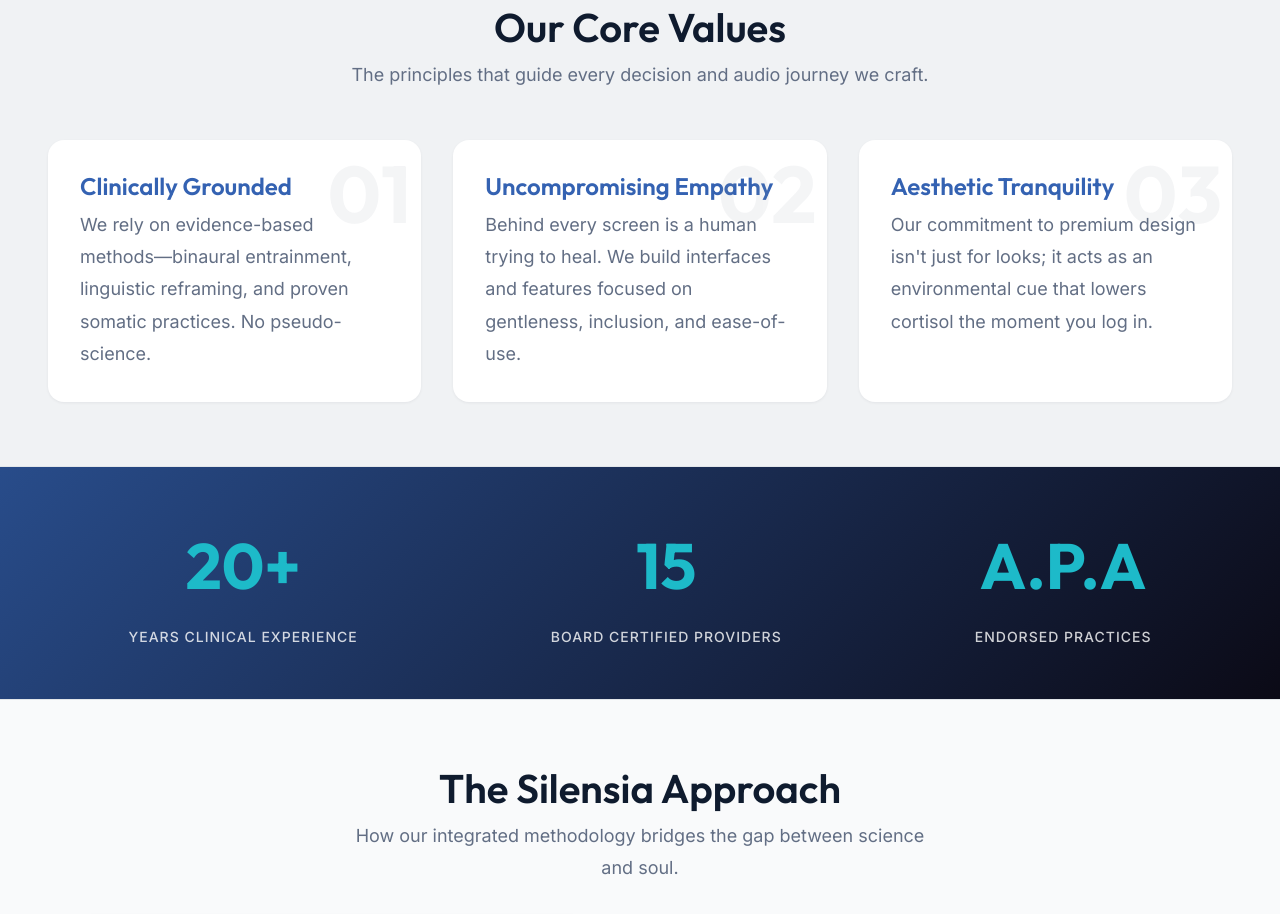
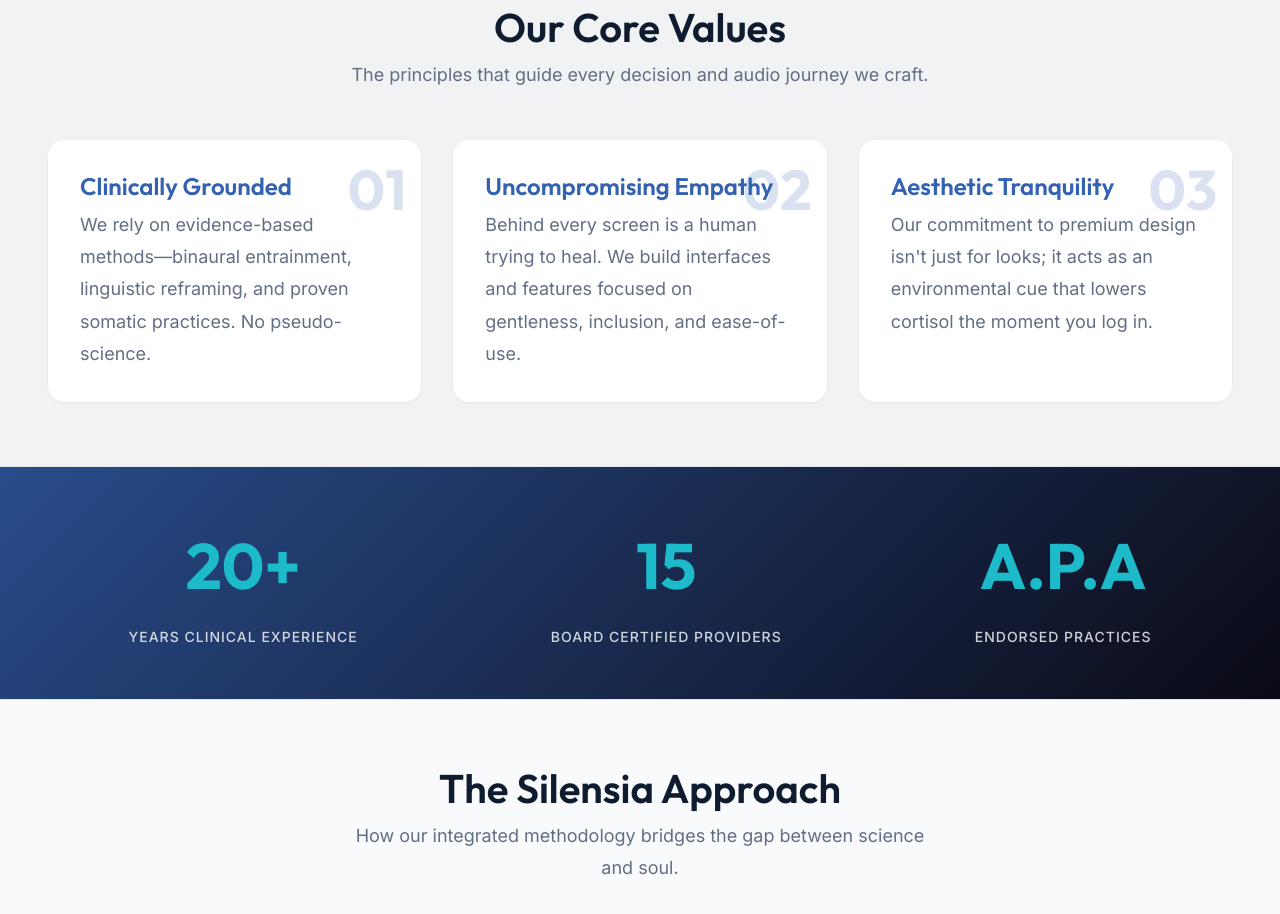
Before and after one commit to Tejeshmg-git/silensia, a plain HTML site: page pages/about.html in a window 1280 px wide. Shown: the part 1177-2091 px from the top of the page. Drawn offline with Linux system fonts and the light colour scheme.

Commit message:
Updated website

```diff
--- a/css/about.css
+++ b/css/about.css
@@ -151,15 +151,23 @@
 
 .value-number {
   position: absolute;
-  top: -10px;
-  right: 10px;
-  font-size: 80px;
+  top: 5px;
+  right: 15px;
+  font-size: 56px; /* Reduced from 80px */
   font-weight: var(--fw-bold);
   font-family: var(--font-heading);
+  color: var(--color-primary);
+  opacity: 0.18; /* Increased intensity for light mode */
+  user-select: none;
+  transition: all var(--duration-normal) var(--ease-smooth);
+}
+
+
+[data-theme="dark"] .value-number {
   color: var(--color-text-muted);
-  opacity: 0.1;
-  user-select: none;
+  opacity: 0.08; /* More subtle for dark mode */
 }
+
 
 .value-item h3 {
   font-size: var(--fs-section-subtitle);
@@ -232,8 +240,9 @@
 
 [dir="rtl"] .value-number {
   right: auto;
-  left: 10px;
+  left: 15px; /* Updated to match 15px right spacing */
 }
+
 
 [dir="rtl"] .ethical-wrapper {
   direction: rtl;
```
